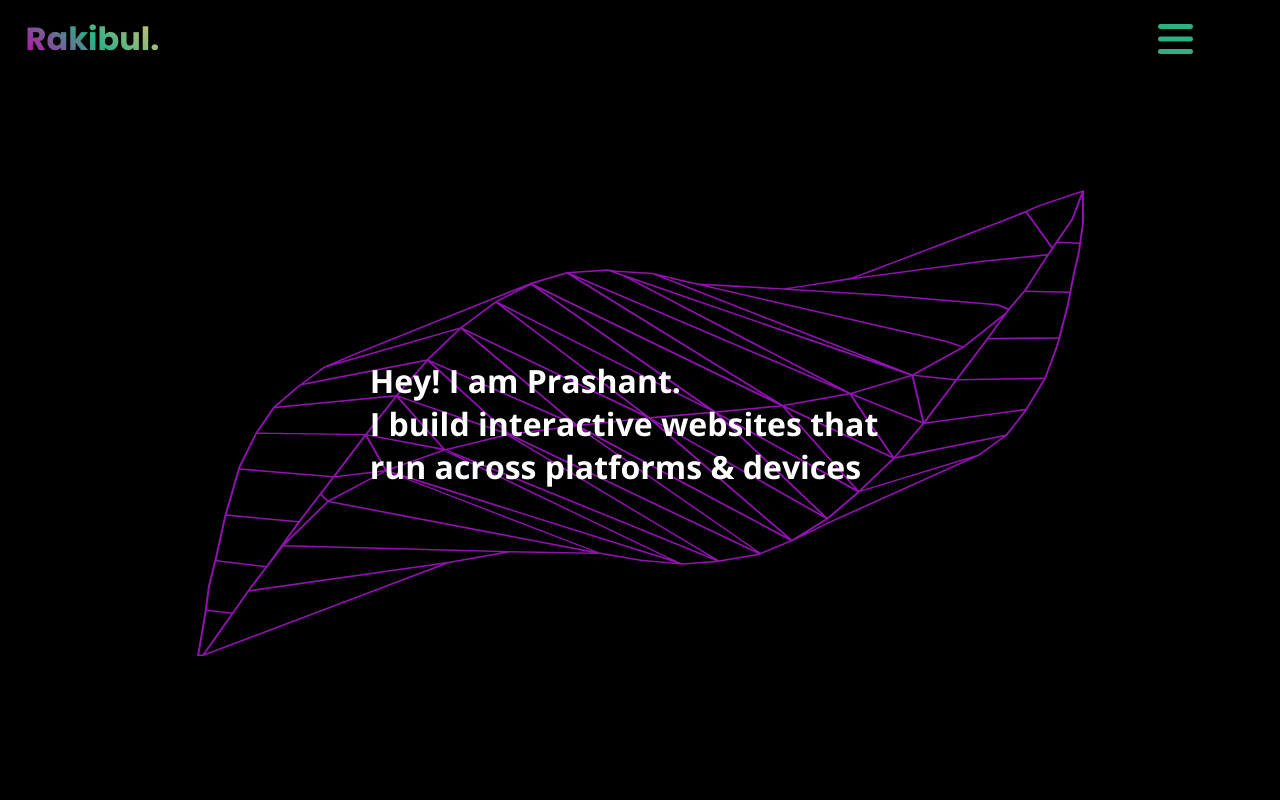
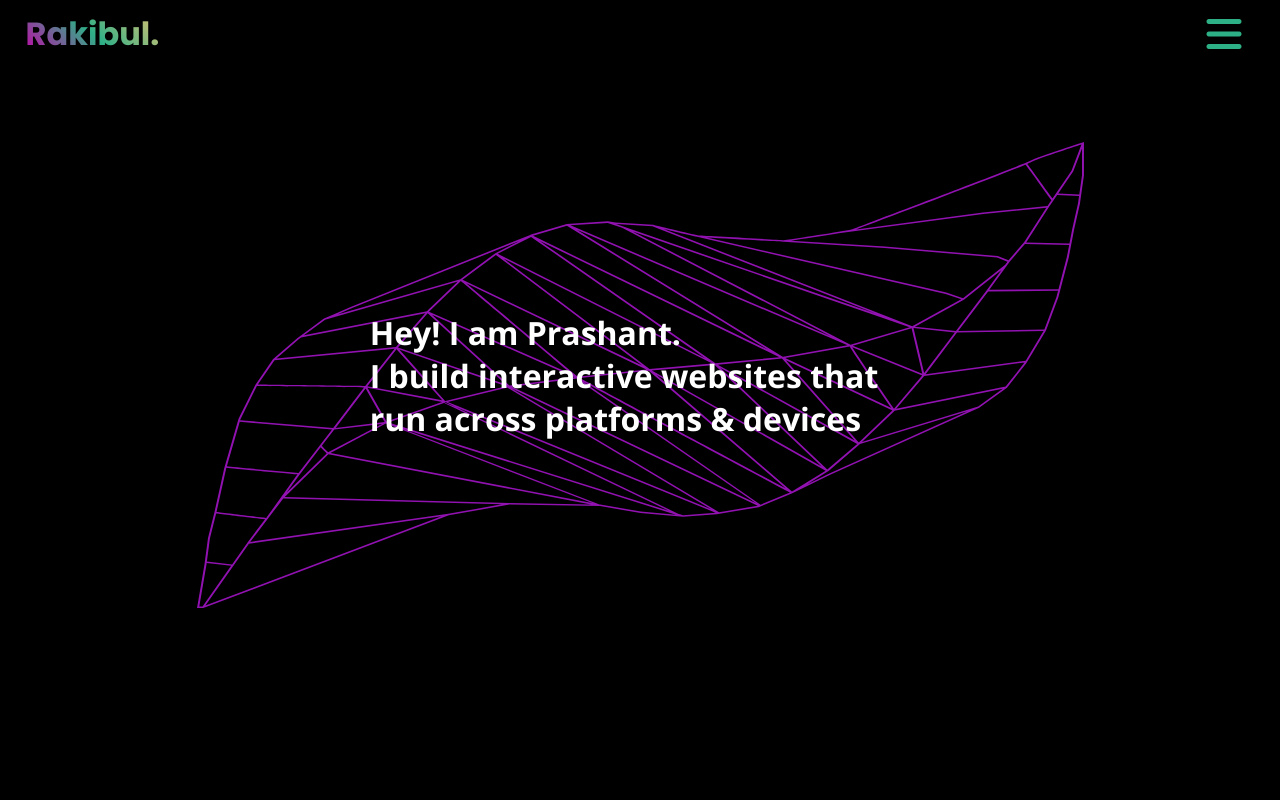
Before and after one commit to rakibul-cse-diu/rakibul-protfolio, a plain HTML site: page index.html in a window 1280 px wide. Shown: the top 800 px of the page. Drawn offline with nearby package versions, Linux system fonts and the light colour scheme.

Commit message:
fix position of nav bar

```diff
--- a/style.css
+++ b/style.css
@@ -64,11 +64,13 @@ a{
 /* Header  */
 header{
     position: fixed;
+    top: 0;
     display: flex;
     align-items: center;
     justify-content: space-between;
     width: 95%;
-    position: relative;
+    padding-top: 10px;
+    background-color: black;
 }
 
 /* logo  */
```
